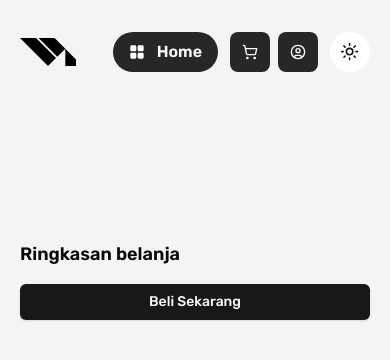
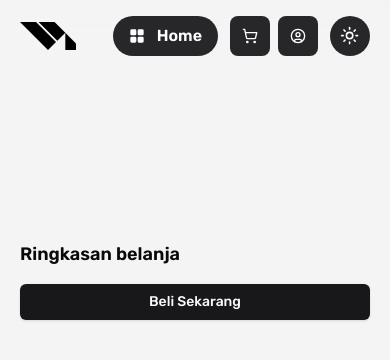
Before and after one commit to vyaninsyanurmuhammad/WIT-ID_ecommerce, a Next.js app: page /cart in a window 390 px wide. Shown: the top 360 px of the page. Built offline with nearby package versions, Linux system fonts and the light colour scheme.

Commit message:
refactor: :lipstick: styling update

```diff
--- a/src/app/(dashboard)/dashboard/components/data-table.tsx
+++ b/src/app/(dashboard)/dashboard/components/data-table.tsx
@@ -47,7 +47,12 @@ export function DataTable<TData, TValue>({
   isLoading,
   error,
 }: DataTableProps<TData, TValue>) {
-  const [sorting, setSorting] = useState<SortingState>([]);
+  const [sorting, setSorting] = useState<SortingState>([
+    {
+      id: "updatedAt",
+      desc: true,
+    },
+  ]);
   const [columnFilters, setColumnFilters] = useState<ColumnFiltersState>([]);
   const [isSheetOpen, setIsSheetOpen] = useState<boolean>(false);
 
--- a/src/app/[id]/components/big-image.tsx
+++ b/src/app/[id]/components/big-image.tsx
@@ -12,14 +12,14 @@ const BigImage = ({ image }: { image: string }) => {
   };
 
   return (
-    <div className="relative flex h-auto w-full overflow-hidden rounded-xl lg:aspect-square lg:h-[384px] lg:max-w-sm">
+    <div className="group relative flex h-auto w-full overflow-hidden rounded-xl lg:aspect-square lg:h-[384px] lg:max-w-sm">
       {loading && <Skeleton className="absolute aspect-square h-full w-full" />}
       {hasError ? (
         <FallbackImage className="text-center" />
       ) : (
         <img
           src={image}
-          className="relative w-full object-cover"
+          className="relative w-full object-cover transition-all ease-in-out group-hover:scale-125"
           onLoad={() => setLoading(false)}
           onError={handleError}
           alt={`big-image-product`}
--- a/src/app/[id]/page.tsx
+++ b/src/app/[id]/page.tsx
@@ -14,9 +14,11 @@ import BigImage from "./components/big-image";
 import { useDispatch } from "react-redux";
 import { addProduct } from "@/redux/features/dashboard/cart.slice";
 import DetailLoading from "./components/detail.loading";
+import { useRouter } from "next/navigation";
 
 const Detail = ({ params }: { params: { id: string } }) => {
   const dispatch = useDispatch();
+  const router = useRouter();
 
   const [productData, setProductData] = useState<Product | undefined | null>();
   const [focusImage, setFocusImage] = useState<number>(0);
@@ -31,6 +33,8 @@ const Detail = ({ params }: { params: { id: string } }) => {
   const handleAddCart = () => {
     if (productData) {
       dispatch(addProduct(productData));
+
+      router.push("/cart");
     }
   };
 
--- a/src/components/landing.card.tsx
+++ b/src/components/landing.card.tsx
@@ -25,7 +25,7 @@ const LandingCard = ({
   };
 
   return (
-    <div className="flex h-auto w-full flex-col gap-4">
+    <div className="group flex h-auto w-full flex-col gap-4">
       <div className="flex h-60 w-full overflow-hidden rounded-xl">
         {hasError ? (
           <FallbackImage />
@@ -33,8 +33,8 @@ const LandingCard = ({
           <img
             src={image}
             alt={`title-${image.split(" ").join("-")}`}
-            className="relative w-full object-cover"
-            onError={handleError} // Handle image load error
+            className="relative w-full object-cover transition-all ease-in-out group-hover:scale-125"
+            onError={handleError}
           />
         )}
       </div>
--- a/src/components/mode-toggle.tsx
+++ b/src/components/mode-toggle.tsx
@@ -17,7 +17,7 @@ export function ModeToggle() {
   return (
     <DropdownMenu modal={false}>
       <DropdownMenuTrigger asChild>
-        <button className="flex aspect-square h-10 w-10 items-center justify-center rounded-full bg-white text-zinc-900">
+        <button className="flex aspect-square h-10 w-10 items-center justify-center rounded-full bg-zinc-800 dark:bg-white text-white dark:text-zinc-900">
           <Sun className="h-[1.2rem] w-[1.2rem] rotate-0 scale-100 transition-all dark:-rotate-90 dark:scale-0" />
           <Moon className="absolute h-[1.2rem] w-[1.2rem] rotate-90 scale-0 transition-all dark:rotate-0 dark:scale-100" />
           <span className="sr-only">Toggle theme</span>
--- a/src/components/navbar.tsx
+++ b/src/components/navbar.tsx
@@ -16,10 +16,13 @@ const Navbar = ({ className, ...props }: NavbarProps) => {
 
   return (
     <nav
-      className={cn("fixed left-0 top-0 z-50 w-full px-5 xl:px-0", className)}
+      className={cn(
+        "fixed left-0 top-0 z-50 w-full px-5 backdrop-blur-xl sm:backdrop-blur-none xl:px-0",
+        className,
+      )}
       {...props}
     >
-      <div className="container mx-auto flex w-full justify-between items-center pt-8">
+      <div className="container mx-auto flex w-full items-center justify-between pb-3 pt-4 sm:pb-2 sm:pt-8">
         <div className="relative h-7">
           <Image
             className="!relative object-contain brightness-0 dark:invert"
```
